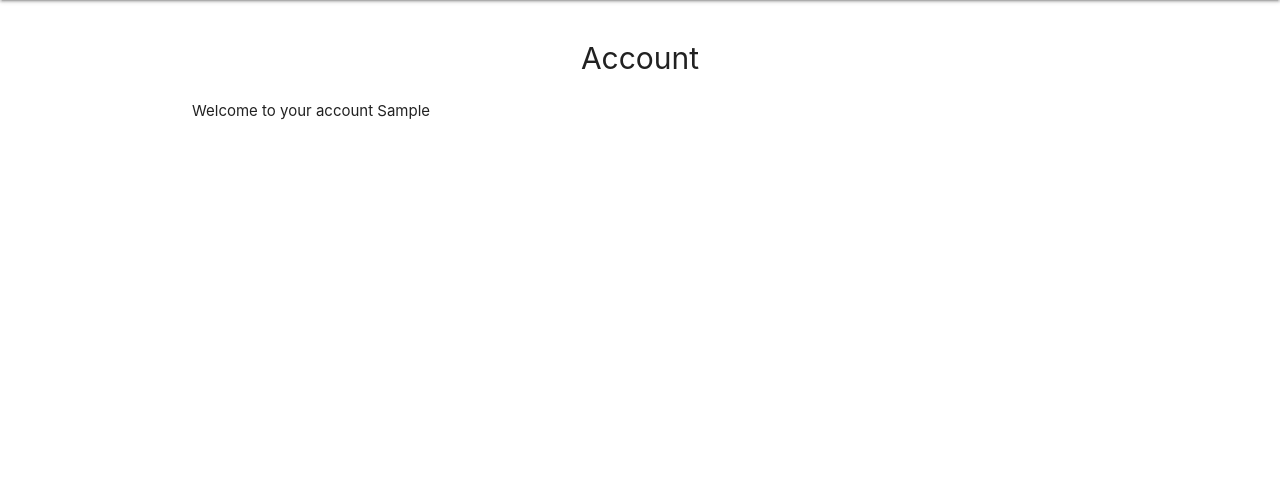
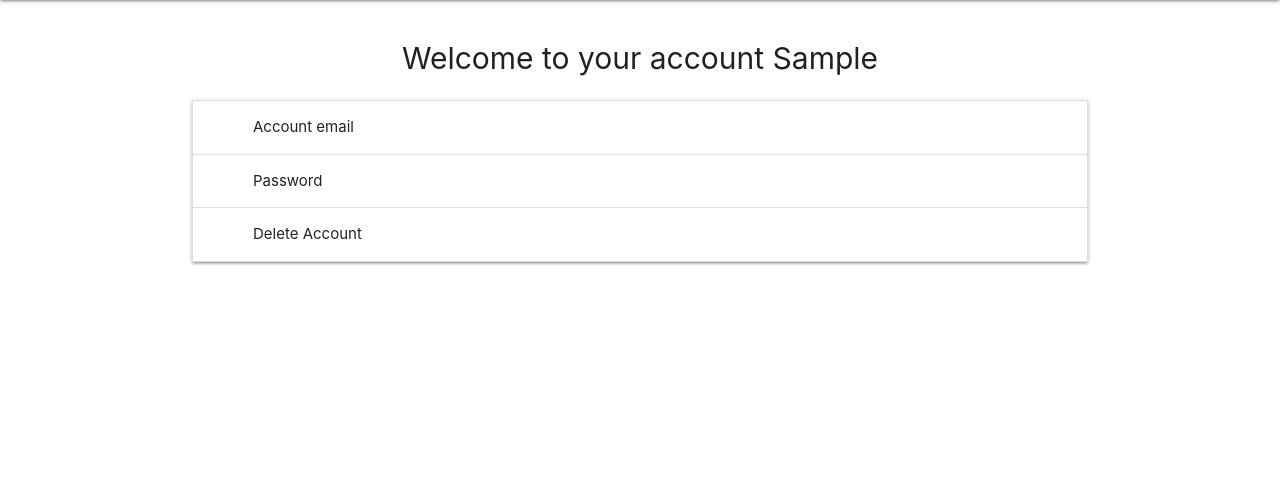
Before and after one commit to MacauleyMorgan/Project-Three, a Flask app: page /account in a window 1280 px wide. Shown: the part 64-566 px from the top of the page. Run offline with Flask 2, Linux system fonts and the light colour scheme; the visitor is signed in with stand-in values (Sample User, id 1); data comes from the database, SQL or seed files in the repository.

Commit message:
Added base html structure for CRUD operations on account page

```diff
--- a/cookbook/templates/account.html
+++ b/cookbook/templates/account.html
@@ -7,13 +7,100 @@ Account
 
 <!-- Injects h2 title into the page -->
 {% block pageheader %}
-Account
+Welcome to your account {{current_user.first_name}}
 {% endblock %}
 
 <!-- Injects content into the page -->
 {% block content %}
+<ul class="collapsible">
+    <li>
+        <!-- Email section -->
+        <div class="collapsible-header"><i class="material-icons"></i>Account email</div>
+        <div class="collapsible-body">
+            <!-- Current Email -->
+            <form class="col s12" method="POST">
+                <div class="row">
+                    <div class="input-field col s6 offset-s3 center-align">
+                        <strong>Current email: {{current_user.email}}</strong>
+                    </div>
+                    <!-- Change Email -->
+                    <div class="input-field col s6 offset-s3 center-align">
+                        <input type="email" name="new-email" class="validate" required>
+                        <label class="active" for="email">New email</label>
+                        <!-- Modal Trigger -->
+                        <a class="waves-effect waves-light btn modal-trigger" href="#modal1">Change Email</a>
 
-Welcome to your account {{current_user.first_name}}
-<!-- Display all recipes on site -->
+                    </div>
 
+                    <!-- Modal Structure -->
+                    <div id="modal1" class="modal">
+                        <div class="modal-content">
+                            <strong>Are you sure?</strong>
+                        </div>
+                        <div class="modal-footer">
+                            <a href="#!" class="modal-close waves-effect btn red darken-1">Confirm</a>
+                        </div>
+                    </div>
+                </div>
+            </form>
+        </div>
+    </li>
+    <!-- Change Password -->
+    <li>
+        <div class="collapsible-header"><i class="material-icons"></i>Password</div>
+        <div class="collapsible-body">
+            <form class="col s12" method="POST">
+                <div class="row">
+                    <div class="input-field col s6 offset-s3 center-align">
+                        <input type="password" name="old-password" class="validate" required>
+                        <label class="active" for="email">Old password</label>
+                    </div>
+                    <div class="input-field col s6 offset-s3 center-align">
+                        <input type="password" name="new-password" class="validate" required>
+                        <label class="active" for="email">New password</label>
+                        <!-- Modal Trigger -->
+                        <a class="waves-effect waves-light btn modal-trigger" href="#modal2">Change Password</a>
+
+                    </div>
+
+                    <!-- Modal Structure -->
+                    <div id="modal2" class="modal">
+                        <div class="modal-content">
+                            <strong>Are you sure?</strong>
+                        </div>
+                        <div class="modal-footer">
+                            <a href="#!" class="modal-close waves-effect btn red darken-1">Confirm</a>
+                        </div>
+                    </div>
+            </form>
+        </div>
+    </li>
+    <!-- Delete Account -->
+    <li>
+        <div class="collapsible-header"><i class="material-icons"></i>Delete Account</div>
+        <div class="collapsible-body">
+            <form class="col s12" method="POST">
+                <div class="row">
+                    <div class="input-field col s6 offset-s3 center-align">
+                        <input type="email" name="email" class="validate" required>
+                        <label class="active" for="email">Email</label><br>
+                        <p><strong>To delete your account, please confirm your email address!</strong></p><br>
+                        <!-- Modal Trigger -->
+                        <a class="waves-effect waves-light btn modal-trigger" href="#modal3">Delete Account</a>
+
+                    </div>
+
+                    <!-- Modal Structure -->
+                    <div id="modal3" class="modal">
+                        <div class="modal-content">
+                            <strong>Are you sure?</strong>
+                        </div>
+                        <div class="modal-footer">
+                            <a href="#!" class="modal-close waves-effect btn red darken-1">Confirm</a>
+                        </div>
+                    </div>
+            </form>
+        </div>
+    </li>
+</ul>
 {% endblock %}
```
